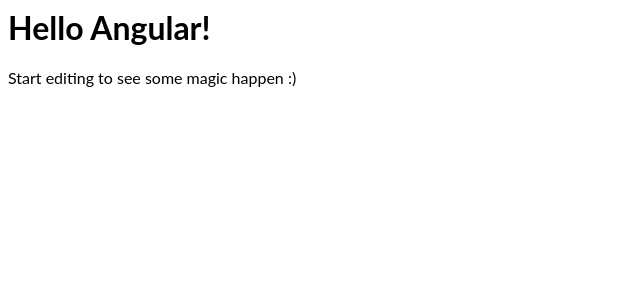
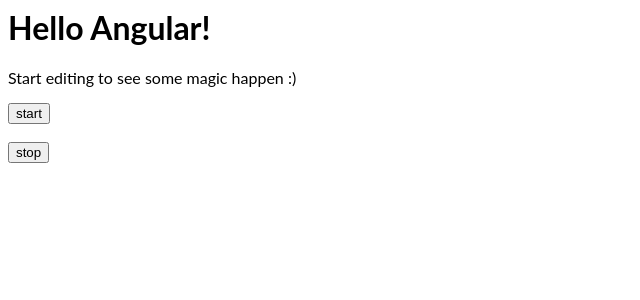
Before and after one commit to sindhuraprogrammer/angular-assignment-4, an Angular app: page / in a window 1280 px wide. Shown: the top 300 px of the page, without its empty margins (0-640 px from the left). Built offline with nearby package versions, Linux system fonts and the light colour scheme.

Commit message:
3 files modified

```diff
--- a/src/app/app.component.html
+++ b/src/app/app.component.html
@@ -6,4 +6,4 @@
 
 
 
-<app-game-control></app-game-control>
+<app-game-control (ClickOnStart)="getMessage($event)"></app-game-control>
--- a/src/app/game-control/game-control.component.html
+++ b/src/app/game-control/game-control.component.html
@@ -0,0 +1,6 @@
+<button (click)="startClicked()">start</button>
+
+<br>
+<br>
+
+<button (click)="stopClicked()">stop</button>
--- a/src/app/game-control/game-control.component.ts
+++ b/src/app/game-control/game-control.component.ts
@@ -8,18 +8,18 @@
 export class GameControlComponent implements OnInit {
 @Output() ClickOnStart = new EventEmitter<number>();
 @Output() ClickOnStop = new EventEmitter<number>();
-message= "child to parent";
+message= 5;
   constructor() { }
 
   ngOnInit() {
   }
 
-  doClickOnStart(){
-this.sendToParent.emit(this.message);
+  startClicked(){
+this.ClickOnStart.emit(this.message);
 
 
   }
-  doClickOnStop(){
+  stopClicked(){
 
   }
 
```
